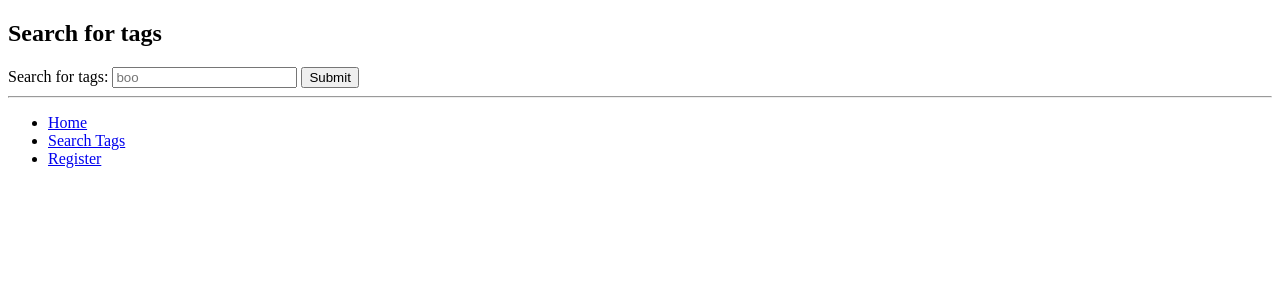
After one commit to dorrubin/mysql-photosharing, a Flask app: page /tags in a window 1280 px wide. The commit adds this page. Shown: the top 300 px of the page. Run offline with Flask 2, Linux system fonts and the light colour scheme; data comes from the database, SQL or seed files in the repository.

Commit message:
tag search for all photos

```diff
--- a/app.py
+++ b/app.py
@@ -327,6 +327,15 @@ def getCommentsFromPhotoId(pid):
     cursor.execute(query)
     return cursor.fetchall()  # returns all photos in that album
 
+def getTagsFromPhotoId(pid):
+    cursor = conn.cursor()
+    # get user email of users who are not friends with the logged in user
+    query = """ SELECT word
+                FROM Photo_Tag
+                WHERE photo_id = '{0}'
+            """.format(pid)
+    cursor.execute(query)
+    return cursor.fetchall()  # returns all photos in that album
 
 @app.route('/albums/<album_id>/photos/<photo_id>', methods=['GET'])
 def photos(album_id, photo_id):
@@ -337,7 +346,8 @@ def photos(album_id, photo_id):
         album_owner = ownsAlbum(user_id, album_id)
         user_photo = getPhotoFromPhotoId(photo_id)
         all_comments = getCommentsFromPhotoId(photo_id)
-        return render_template('photo.html', photo=user_photo, owner=album_owner, comments=all_comments)
+        all_tags = getTagsFromPhotoId(photo_id)
+        return render_template('photo.html', photo=user_photo, owner=album_owner, comments=all_comments, tags=all_tags)
 
 @app.route('/albums/<album_id>/photos/<photo_id>', methods=['POST'])
 def interact_photo(album_id, photo_id):
@@ -347,6 +357,7 @@ def interact_photo(album_id, photo_id):
     delete_photo_id = request.form.get('photo_deletion')
     like_photo_id = request.form.get('photo_like')
     comment_photo_id = request.form.get('pid')
+    tag_photo_id = request.form.get('photo_tag')
     if delete_photo_id:
         cursor = conn.cursor()
         # get user email of users who are not friends with the logged in user
@@ -383,7 +394,33 @@ def interact_photo(album_id, photo_id):
         cursor.execute(query)
         conn.commit()
         return flask.redirect(flask.url_for('photos', album_id=album_id, photo_id=comment_photo_id))
+    elif tag_photo_id:
+        raw_tags = request.form.get('tag')
+        tags = raw_tags.split()
+        for tag in tags:
+            addTagToTable(tag)
+            connectTagToPhoto(tag_photo_id, tag)
+        return flask.redirect(flask.url_for('photos', album_id=album_id, photo_id=tag_photo_id))
 
+
+def connectTagToPhoto(pid, tag):
+    cursor = conn.cursor()
+    # get user email of users who are not friends with the logged in user
+    query = ''' INSERT IGNORE INTO Photo_Tag(photo_id, word)
+                VALUES ("{0}", "{1}")
+            '''.format(pid, tag)
+    cursor.execute(query)
+    conn.commit()
+
+
+def addTagToTable(tag):
+    cursor = conn.cursor()
+    # get user email of users who are not friends with the logged in user
+    query = ''' INSERT IGNORE INTO Tags(word)
+                VALUES ("{0}")
+            '''.format(tag)
+    cursor.execute(query)
+    conn.commit()
 
 def getAllUserFriends(email):
     cursor = conn.cursor()
@@ -532,7 +569,34 @@ def stats():
     return render_template('stats.html', ranking=ordered_ten)
 
 
-#default page
+def getPhotosFromTag(tag):
+    cursor = conn.cursor()
+    # get user email of users who are not friends with the logged in user
+    query = """ SELECT *
+                FROM Photos NATURAL JOIN
+                    (SELECT photo_id
+                    FROM Photo_Tag
+                    WHERE word = '{0}') AS T;
+            """.format(tag)
+    cursor.execute(query)
+    return cursor.fetchall()
+
+
+@app.route('/tags', methods=['GET', 'POST'])
+def tags():
+    if flask.request.method == 'GET':
+        return render_template('tags.html')
+    tag = flask.request.form['tag_search']
+    return flask.redirect(flask.url_for('specific_tag', page_id=tag))
+
+
+@app.route('/tags/<page_id>', methods=['GET'])
+def specific_tag(page_id):
+    if flask.request.method == 'GET':
+        tagged_photos = getPhotosFromTag(page_id)
+        return render_template('tags.html', pageid=page_id, photos=tagged_photos)
+
+
 @app.route("/", methods=['GET'])
 def hello():
     all_albums = getAllAlbums()
--- /dev/null
+++ b/templates/tags.html
@@ -0,0 +1,36 @@
+<!doctype html>
+
+<title>Photoshare</title>
+
+<h2>Search for tags</h2>
+
+
+{% if photos and pageid %}
+    <ul>
+        {% for photo in photos %}
+        <li>
+            <a href="/albums/{{pageid}}/photos/{{photo[0]}}">
+                <img src='https://65.media.tumblr.com/avatar_39c12973e9fe_128.png'/>
+            </a>
+            <br>
+            <caption>{{photo[3]}}</caption>
+        </li>
+    {% endfor %}
+    </ul>
+    {% elif not photos and not pageid %}
+    <form action='tags' method='POST'>
+        <label for="tag_search">Search for tags:</label>
+        <input type='text' name='tag_search' placeholder='boo'></input>
+        <input type='submit' name='submit'></input>
+    </form>
+    {% else %}
+    <p>Sorry no pictures to show here</p>
+{% endif %}
+
+<hr>
+<ul>
+    <li><a href='/'>Home</a></li>
+    <li><a href='/tags'>Search Tags</a> </li>
+    <li><a href='/register'>Register</a> </li>
+
+</ul>
```
Also changed, not shown: templates/photo.html (+14 -0 lines), README.md.
